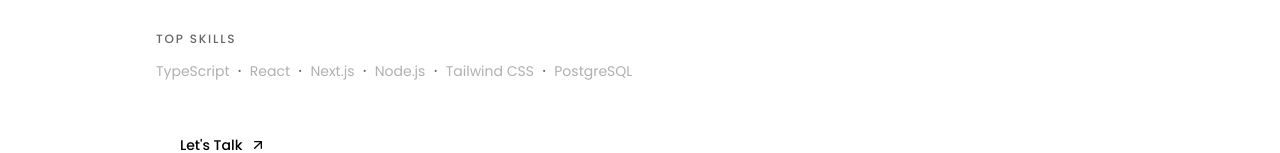
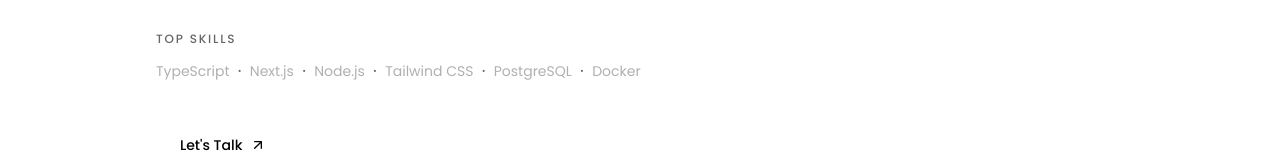
Before and after one commit to Danish027/danish, a Next.js app: page / in a window 1280 px wide. Shown: the part 417-570 px from the top of the page. Built offline with nearby package versions, Linux system fonts and the light colour scheme; a web font is replaced by a local one.

Commit message:
update top skills

```diff
--- a/src/app/components/hero/index.tsx
+++ b/src/app/components/hero/index.tsx
@@ -43,11 +43,11 @@
 
 const skills = [
   "TypeScript",
-  "React",
   "Next.js",
   "Node.js",
   "Tailwind CSS",
   "PostgreSQL",
+  "Docker",
 ];
 
 function Hero({
```
